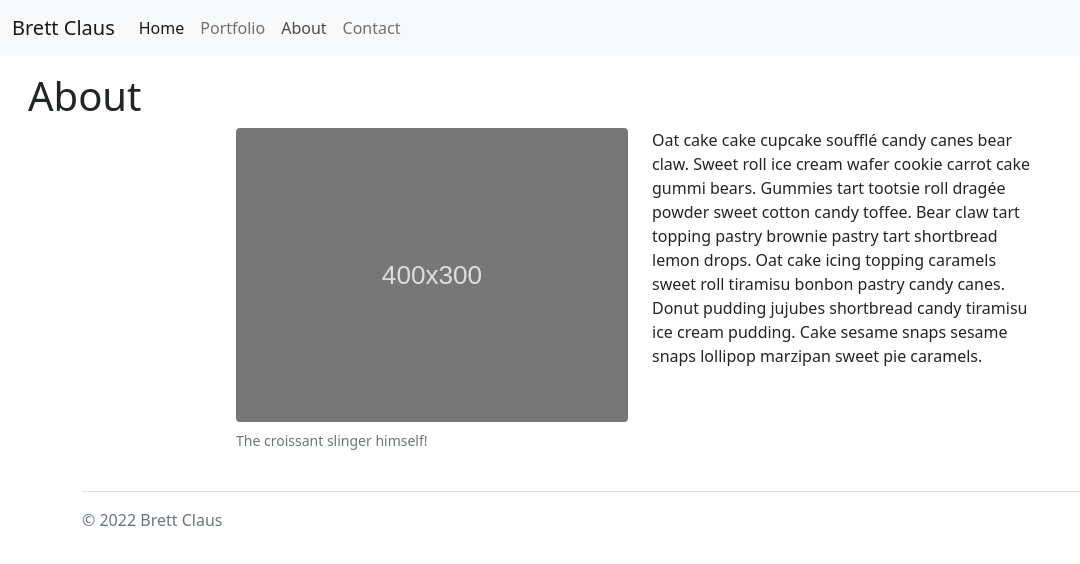
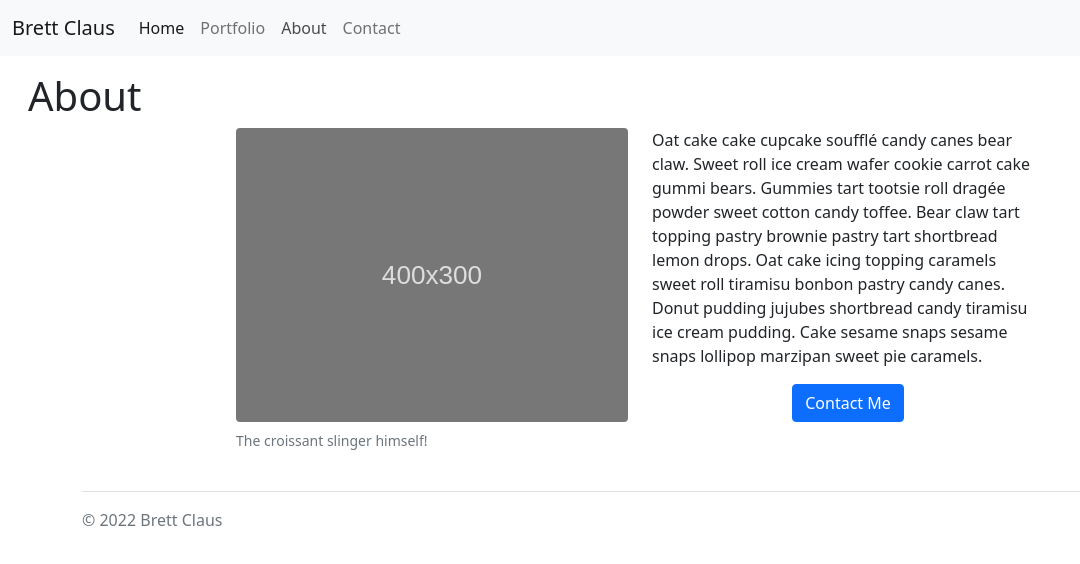
Before and after one commit to katiechurchwell/Brett-Wine-Cheese, a React (Create React App) app: page / in a window 1280 px wide. Both pictures are taken after a click on the link "About". Shown: the top 564 px of the page, without its empty margins (0-1080 px from the left). Built offline with nearby package versions, Linux system fonts and the light colour scheme.

Commit message:
contact me button

```diff
--- a/src/App.js
+++ b/src/App.js
@@ -26,7 +26,7 @@
             case 'portfolio':
               return <Portfolio></Portfolio>
             case 'about':
-              return <About></About>
+              return <About handleView={handleView}></About>
             case 'contact':
               return <Contact></Contact>
           }
--- a/src/components/About/index.js
+++ b/src/components/About/index.js
@@ -1,7 +1,7 @@
 import React from 'react';
 import placeholderImage from "../../images/placeholder.svg";
 
-function About() {
+function About(props) {
     return (
         <section>
             <div className="row d-flex justify-content-center m-3">
@@ -15,6 +15,9 @@
                 <div className="col-sm-4"><p>
                     Oat cake cake cupcake soufflé candy canes bear claw. Sweet roll ice cream wafer cookie carrot cake gummi bears. Gummies tart tootsie roll dragée powder sweet cotton candy toffee. Bear claw tart topping pastry brownie pastry tart shortbread lemon drops. Oat cake icing topping caramels sweet roll tiramisu bonbon pastry candy canes. Donut pudding jujubes shortbread candy tiramisu ice cream pudding. Cake sesame snaps sesame snaps lollipop marzipan sweet pie caramels.
                 </p>
+                <div className="d-flex justify-content-center">
+                <button type="button" className="btn btn-primary" onClick={ () => props.handleView('contact')}>Contact Me</button>
+                </div>
                 </div>
             </div>
         </section>
```
